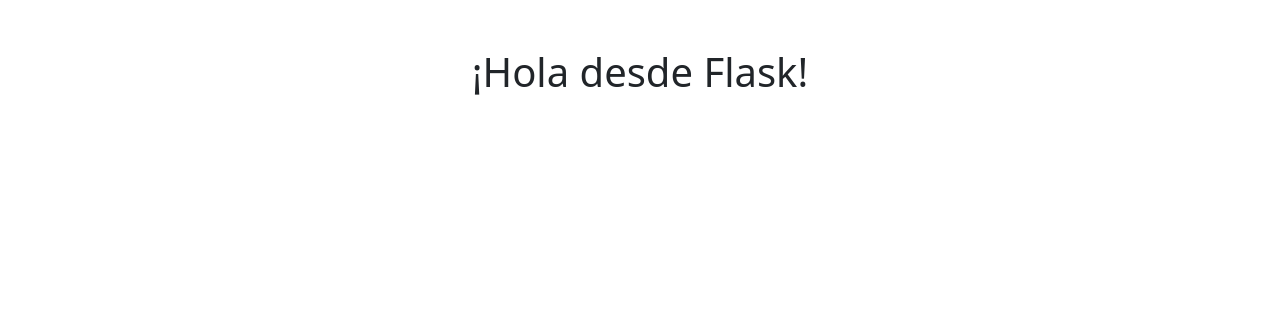
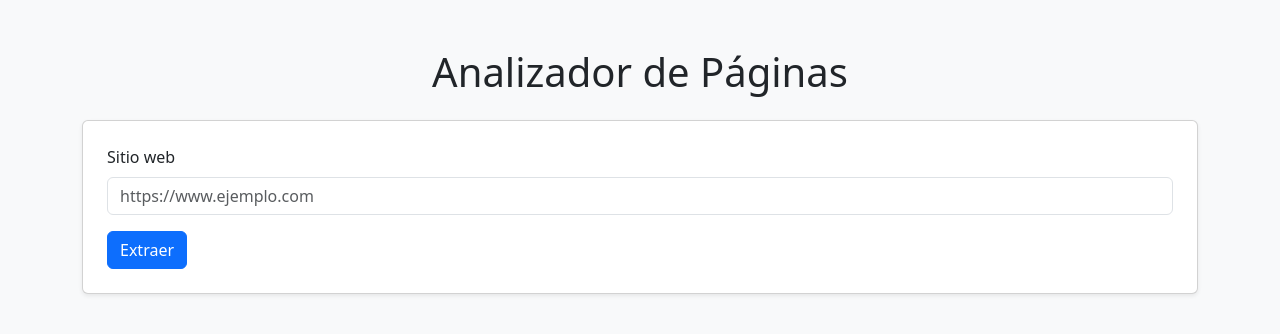
Before and after one commit to Chalo-nov/python-project-207, a Flask app: page / in a window 1280 px wide. Shown: the top 334 px of the page. Run offline with Flask 3, Linux system fonts and the light colour scheme; some libraries are stand-ins or nearby versions.

Commit message:
Actualiza index.html con el formulario de URL requerido

```diff
--- a/page_analyzer/templates/index.html
+++ b/page_analyzer/templates/index.html
@@ -2,12 +2,34 @@
 <html lang="es">
   <head>
     <meta charset="utf-8">
-    <title>Inicio</title>
+    <meta name="viewport" content="width=device-width, initial-scale=1">
+    <title>Analizador de Páginas</title>
     <link href="https://cdn.jsdelivr.net/npm/bootstrap@5.3.0/dist/css/bootstrap.min.css" rel="stylesheet">
   </head>
-  <body>
+  <body class="bg-light">
     <div class="container mt-5">
-      <h1 class="text-center">¡Hola desde Flask!</h1>
+      <h1 class="text-center mb-4">Analizador de Páginas</h1>
+
+      <!-- Bloque para mostrar mensajes flash -->
+      {% with messages = get_flashed_messages(with_categories=true) %}
+        {% if messages %}
+          {% for category, message in messages %}
+            <div class="alert alert-{{ 'danger' if category == 'danger' else 'success' if category == 'success' else 'info' }}" role="alert">
+              {{ message }}
+            </div>
+          {% endfor %}
+        {% endif %}
+      {% endwith %}
+
+      <div class="card shadow-sm p-4">
+        <form action="{{ url_for('add_url') }}" method="post">
+          <div class="mb-3">
+            <label for="url" class="form-label">Sitio web</label>
+            <input type="text" class="form-control" id="url" name="url" placeholder="https://www.ejemplo.com" value="{{ url or '' }}">
+          </div>
+          <button type="submit" class="btn btn-primary">Extraer</button>
+        </form>
+      </div>
     </div>
   </body>
 </html>
```
